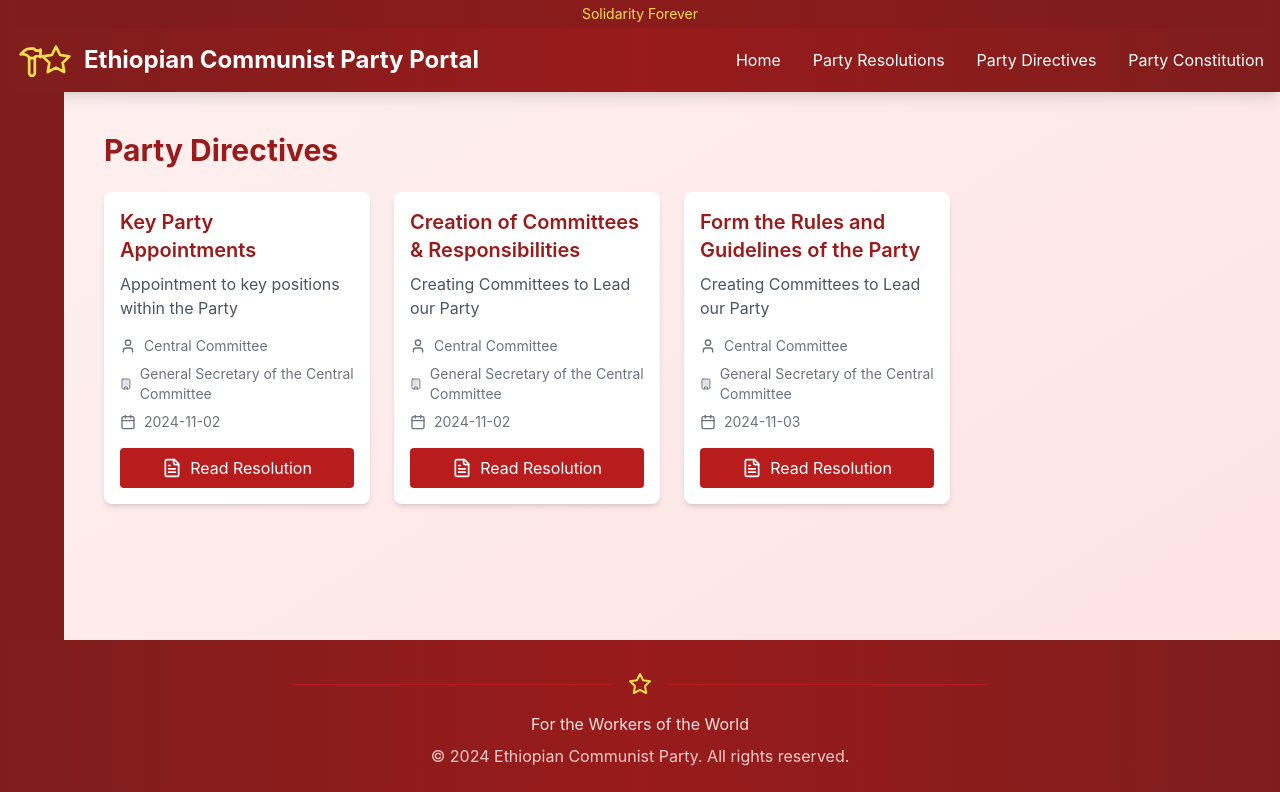
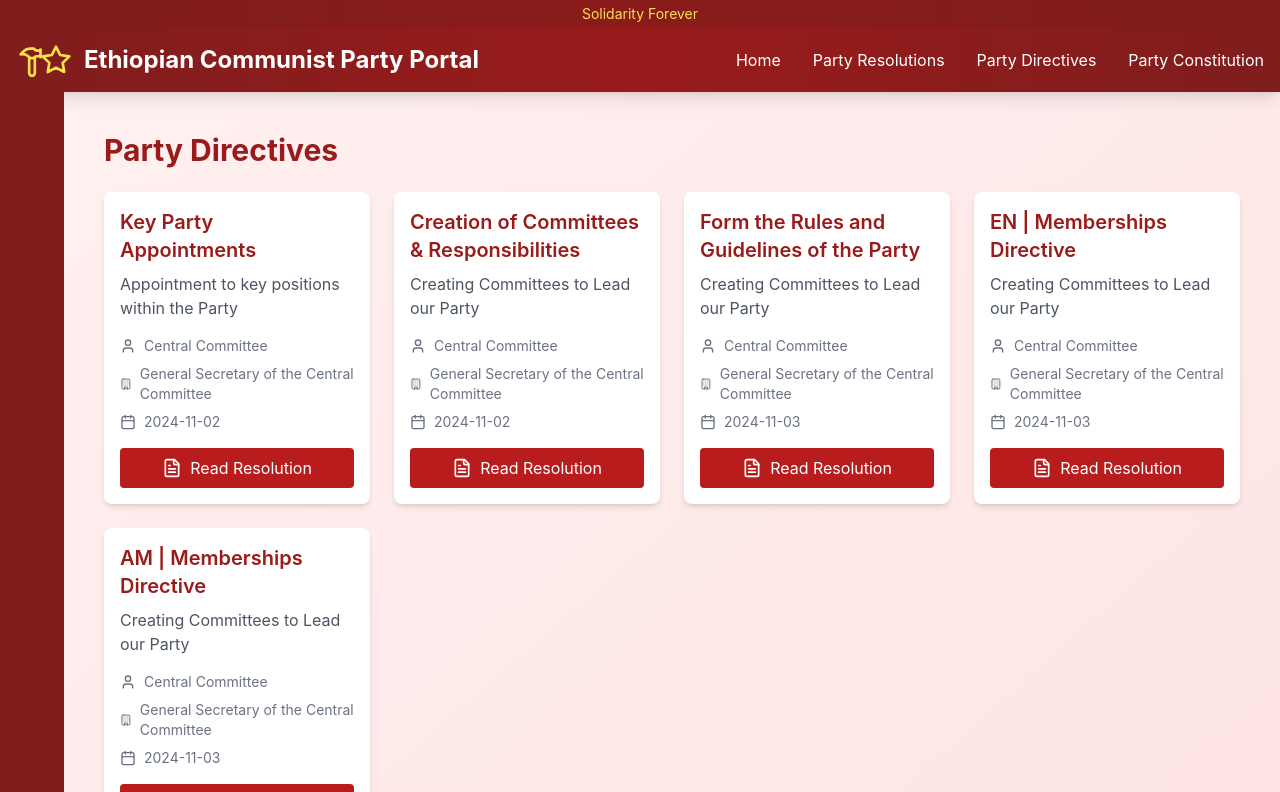
Before and after one commit to BillGStanford/Ethiopian-Communist-Party-Portal, a React (Create React App) app: page /directives in a window 1280 px wide. Shown: the top 792 px of the page. Built offline with nearby package versions, Linux system fonts and the light colour scheme.

Commit message:
Update PartyDirectives.js

```diff
--- a/src/pages/PartyDirectives.js
+++ b/src/pages/PartyDirectives.js
@@ -30,6 +30,24 @@ const PartyDirectives = () => {
       date: "2024-11-03",
       pdfPath: "/pdfs/Central Committee of the Communist Party of Ethiopia _ DR. 03.pdf" // Changed from pdfUrl to pdfPath for consistency
     },
+    {
+      id: 'dir-004',
+      title: "EN | Memberships Directive",
+      description: "Creating Committees to Lead our Party",
+      issuer: "Central Committee",
+      office: "General Secretary of the Central Committee",
+      date: "2024-11-03",
+      pdfPath: "/pdfs/Central Committee of the Communist Party of Ethiopia _ Directive No. 04.pdf" // Changed from pdfUrl to pdfPath for consistency
+    },
+        {
+      id: 'dir-005',
+      title: "AM | Memberships Directive",
+      description: "Creating Committees to Lead our Party",
+      issuer: "Central Committee",
+      office: "General Secretary of the Central Committee",
+      date: "2024-11-03",
+      pdfPath: "/pdfs/Amharic _ Central Committee of the Communist Party of Ethiopia _ Directive No. 04.pdf" // Changed from pdfUrl to pdfPath for consistency
+    },
     // Add more directives as needed
   ];
 
```
